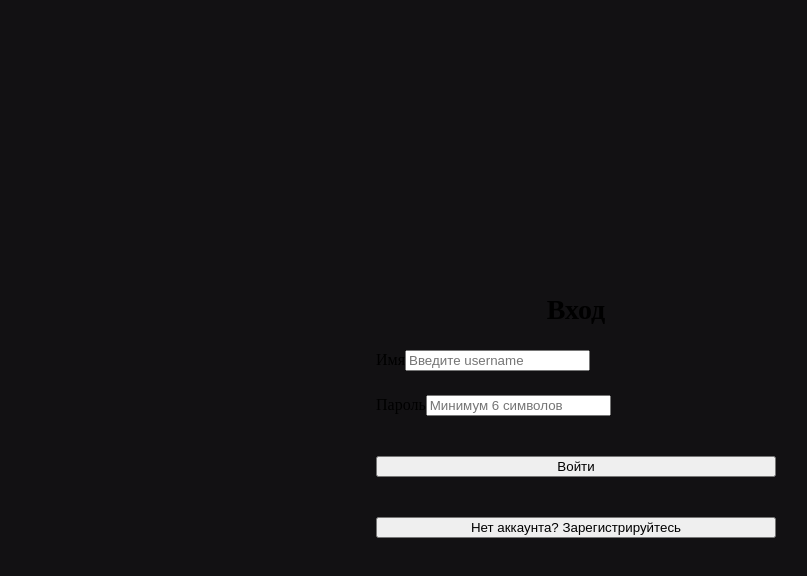
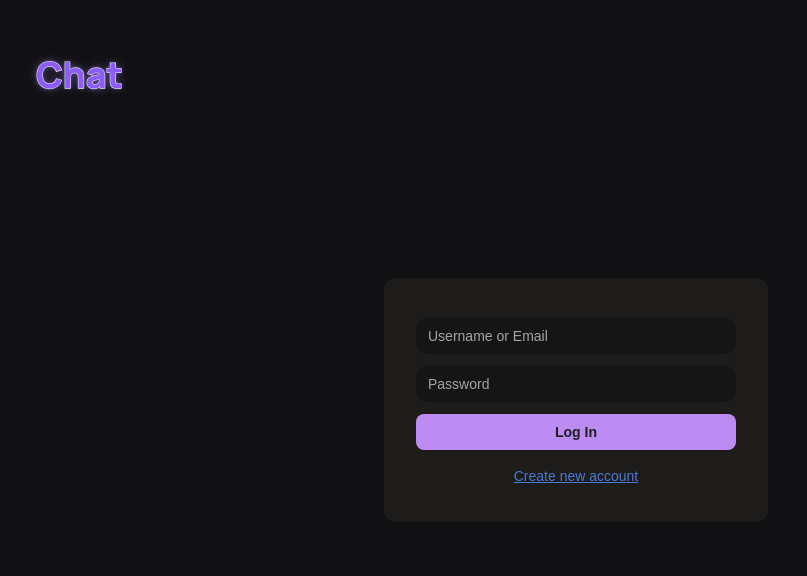
Before and after one commit to osipgas/social-network, a React (Create React App) app in the folder client/: page /login in a window 1280 px wide. Shown: the top 576 px of the page, without its empty margins (64-871 px from the left). Built offline with nearby package versions, Linux system fonts and the light colour scheme; a web font is replaced by a local one.

Commit message:
yay, nice commit, css and jss finished for profile and login completely

```diff
--- a/client/src/pages/LoginPage.js
+++ b/client/src/pages/LoginPage.js
@@ -65,42 +65,37 @@ export function LoginPage() {
 
   return (
     <div className="login-container">
+      <h1 className="page-title">Chat</h1>
       <div className="login-card">
-      <h1 className="login-title">
-        {isLogin ? 'Вход' : 'Регистрация'}
-      </h1>
 
       <InputWithLabel
-        label="Имя"
         type="text"
         name="username"
         value={formData.username}
         onChange={handleChange}
-        placeholder="Введите username"
+        placeholder= {isLogin ? "Username or Email" : "Username"}
       />
 
       {!isLogin && (
         <InputWithLabel
-          label="Почта"
           type="email"
           name="email"
           value={formData.email}
           onChange={handleChange}
-          placeholder="example@mail.com"
+          placeholder="Email"
         />
       )}
 
       <InputWithLabel
-        label="Пароль"
         type="password"
         name="password"
         value={formData.password}
         onChange={handleChange}
-        placeholder="Минимум 6 символов"
+        placeholder="Password"
       />
 
       <button onClick={handleSubmit} className="btn-primary">
-        {isLogin ? 'Войти' : 'Зарегистрироваться'}
+        {isLogin ? 'Log In' : 'Sign Up'}
       </button>
 
       {message && <p className="error-message">{message}</p>}
@@ -114,8 +109,8 @@ export function LoginPage() {
         className="link-button"
       >
         {isLogin
-          ? "Нет аккаунта? Зарегистрируйтесь"
-          : "Уже есть аккаунт? Войдите"}
+          ? "Create new account"
+          : "Already have an account?"}
       </button>
       </div>
     </div>
--- a/client/src/pages/MainLayout.js
+++ b/client/src/pages/MainLayout.js
@@ -23,32 +23,28 @@ export function MainLayout() {
   return (
     <div className="layout-container"> {/* (Переименован из .home-container) */}
 
-      {/* ЗДЕСЬ БУДЕТ "НАЧИНКА"
-        Это та самая "дыра", куда React Router будет
-        вставлять ProfilePage, SearchPage и т.д.
-      */}
+
+      <h1 className="page-title">Chat</h1>
+
       <div className="main-content">
         <Outlet />
       </div>
 
-      {/* А ЭТО ТВОЯ ПАНЕЛЬ - ОНА ТЕПЕРЬ ПОСТОЯННА
-        (Переименован из .home-actions в .bottom-nav для ясности)
-      */}
       <div className="bottom-nav">
         <button onClick={goToHome}>
-          <svg width="33" height="33" viewBox="0 0 33 33" fill="none" xmlns="http://www.w3.org/2000/svg"><path d="M1.5 16.8059C1.5 13.3732 1.5 11.6569 2.2788 10.2341C3.0576 8.81132 4.48042 7.92826 7.32604 6.16219L10.326 4.3003C13.3341 2.43343 14.8381 1.5 16.5 1.5C18.1619 1.5 19.6659 2.43343 22.674 4.3003L25.674 6.16218C28.5196 7.92826 29.9424 8.81132 30.7212 10.2341C31.5 11.6569 31.5 13.3732 31.5 16.8059V19.0875C31.5 24.9387 31.5 27.8644 29.7426 29.6821C27.9853 31.5 25.1568 31.5 19.5 31.5H13.5C7.84314 31.5 5.01473 31.5 3.25736 29.6821C1.5 27.8644 1.5 24.9387 1.5 19.0875V16.8059Z" stroke="currentColor" stroke-width="3"/></svg>
+          <svg width="33" height="33" viewBox="0 0 33 33" fill="none" xmlns="http://www.w3.org/2000/svg"><path d="M1.5 16.8059C1.5 13.3732 1.5 11.6569 2.2788 10.2341C3.0576 8.81132 4.48042 7.92826 7.32604 6.16219L10.326 4.3003C13.3341 2.43343 14.8381 1.5 16.5 1.5C18.1619 1.5 19.6659 2.43343 22.674 4.3003L25.674 6.16218C28.5196 7.92826 29.9424 8.81132 30.7212 10.2341C31.5 11.6569 31.5 13.3732 31.5 16.8059V19.0875C31.5 24.9387 31.5 27.8644 29.7426 29.6821C27.9853 31.5 25.1568 31.5 19.5 31.5H13.5C7.84314 31.5 5.01473 31.5 3.25736 29.6821C1.5 27.8644 1.5 24.9387 1.5 19.0875V16.8059Z" stroke="currentColor" strokeWidth="3"/></svg>
         </button>
 
         <button onClick={goToSearch}>
-          <svg width="33" height="33" viewBox="0 0 33 33" fill="none" xmlns="http://www.w3.org/2000/svg"><path d="M24.2647 24.2582L31.5 31.5M28.1667 14.8333C28.1667 22.1972 22.1972 28.1667 14.8333 28.1667C7.46953 28.1667 1.5 22.1972 1.5 14.8333C1.5 7.46953 7.46953 1.5 14.8333 1.5C22.1972 1.5 28.1667 7.46953 28.1667 14.8333Z" stroke="currentColor" stroke-width="3" stroke-linecap="round" stroke-linejoin="round"/></svg>
+          <svg width="33" height="33" viewBox="0 0 33 33" fill="none" xmlns="http://www.w3.org/2000/svg"><path d="M24.2647 24.2582L31.5 31.5M28.1667 14.8333C28.1667 22.1972 22.1972 28.1667 14.8333 28.1667C7.46953 28.1667 1.5 22.1972 1.5 14.8333C1.5 7.46953 7.46953 1.5 14.8333 1.5C22.1972 1.5 28.1667 7.46953 28.1667 14.8333Z" stroke="currentColor" strokeWidth="3" strokeLinecap="round" strokeLinejoin="round"/></svg>
         </button>
 
         <button onClick={goToChats}>
-          <svg width="33" height="33" viewBox="0 0 33 33" fill="none" xmlns="http://www.w3.org/2000/svg"><path d="M16.5 31.5C24.7842 31.5 31.5 24.7842 31.5 16.5C31.5 8.21572 24.7842 1.5 16.5 1.5C8.21572 1.5 1.5 8.21572 1.5 16.5C1.5 18.8995 2.06343 21.1674 3.06519 23.1787C3.33141 23.7132 3.42001 24.3241 3.26568 24.9009L2.37227 28.2401C1.98443 29.6895 3.31051 31.0155 4.76002 30.6278L8.09909 29.7344C8.6759 29.58 9.28682 29.6686 9.8213 29.9347C11.8326 30.9366 14.1004 31.5 16.5 31.5Z" stroke="currentColor" stroke-width="3"/></svg>
+          <svg width="33" height="33" viewBox="0 0 33 33" fill="none" xmlns="http://www.w3.org/2000/svg"><path d="M16.5 31.5C24.7842 31.5 31.5 24.7842 31.5 16.5C31.5 8.21572 24.7842 1.5 16.5 1.5C8.21572 1.5 1.5 8.21572 1.5 16.5C1.5 18.8995 2.06343 21.1674 3.06519 23.1787C3.33141 23.7132 3.42001 24.3241 3.26568 24.9009L2.37227 28.2401C1.98443 29.6895 3.31051 31.0155 4.76002 30.6278L8.09909 29.7344C8.6759 29.58 9.28682 29.6686 9.8213 29.9347C11.8326 30.9366 14.1004 31.5 16.5 31.5Z" stroke="currentColor" strokeWidth="3"/></svg>
         </button>
 
         <button onClick={goToProfile}>
-          <svg width="21" height="32" viewBox="0 0 21 32" fill="none" xmlns="http://www.w3.org/2000/svg"><path d="M10.4668 14.5C14.0567 14.5 16.9668 11.5898 16.9668 8C16.9668 4.41015 14.0567 1.5 10.4668 1.5C6.87695 1.5 3.9668 4.41015 3.9668 8C3.9668 11.5898 6.87695 14.5 10.4668 14.5Z" stroke="currentColor" stroke-width="3" stroke-linecap="round" stroke-linejoin="round"/><path d="M10.5078 19.2222C13.0168 19.2222 15.4445 19.8616 17.2256 21.0493C18.693 22.028 19.3794 23.2133 19.4678 24.3667L19.4775 24.5972C19.4733 25.742 18.8748 26.9333 17.5039 27.9526L17.2188 28.1548C15.4306 29.3549 12.9982 29.9994 10.4893 29.9995C7.97927 29.9995 5.54531 29.3548 3.75684 28.1538L3.75195 28.1509L3.46777 27.9517C2.09607 26.9419 1.5 25.7478 1.5 24.6147C1.50001 23.4059 2.1782 22.1143 3.7627 21.0513L3.76367 21.0522C5.56199 19.8616 7.99926 19.2222 10.5078 19.2222Z" stroke="currentColor" stroke-width="3"/></svg>
+          <svg width="21" height="32" viewBox="0 0 21 32" fill="none" xmlns="http://www.w3.org/2000/svg"><path d="M10.4668 14.5C14.0567 14.5 16.9668 11.5898 16.9668 8C16.9668 4.41015 14.0567 1.5 10.4668 1.5C6.87695 1.5 3.9668 4.41015 3.9668 8C3.9668 11.5898 6.87695 14.5 10.4668 14.5Z" stroke="currentColor" strokeWidth="3" strokeLinecap="round" strokeLinejoin="round"/><path d="M10.5078 19.2222C13.0168 19.2222 15.4445 19.8616 17.2256 21.0493C18.693 22.028 19.3794 23.2133 19.4678 24.3667L19.4775 24.5972C19.4733 25.742 18.8748 26.9333 17.5039 27.9526L17.2188 28.1548C15.4306 29.3549 12.9982 29.9994 10.4893 29.9995C7.97927 29.9995 5.54531 29.3548 3.75684 28.1538L3.75195 28.1509L3.46777 27.9517C2.09607 26.9419 1.5 25.7478 1.5 24.6147C1.50001 23.4059 2.1782 22.1143 3.7627 21.0513L3.76367 21.0522C5.56199 19.8616 7.99926 19.2222 10.5078 19.2222Z" stroke="currentColor" strokeWidth="3"/></svg>
         </button>
       </div>
     </div>
--- a/client/src/styles/MainLayout.css
+++ b/client/src/styles/MainLayout.css
@@ -95,3 +95,27 @@ html, body {
   transition: stroke 0.25s ease;
   stroke: var(--border-hover); /* меняем цвет SVG при hover */
 }
+
+.page-title {
+  z-index: 100;
+  font-family: 'Manrope', sans-serif;
+  margin: 0;
+  position: absolute;
+  top: 50px;
+  left: 100px;
+  font-size: 36px;
+  font-weight: 750;
+
+  /* === ОСНОВНОЙ ЦВЕТ: глубокий, премиальный фиолетовый === */
+  color: #8B5CF6;        /* ← мягкий, но насыщенный (в духе Figma + Phantom) */
+
+  /* === БЕЛАЯ ОБВОДКА: чёткость и глубина === */
+  -webkit-text-stroke: 1.3px #FFFFFF;
+  paint-order: stroke fill;
+
+  /* === ЛЁГКОЕ НЕОНОВОЕ СВЕЧЕНИЕ: премиум, не слепит === */
+  text-shadow:
+    0 0 4px rgba(167, 139, 250, 0.4),   /* внутреннее мягкое */
+    0 0 8px rgba(167, 139, 250, 0.3),   /* среднее */
+    0 0 16px rgba(167, 139, 250, 0.2);  /* внешнее, едва заметное */
+}
--- a/client/src/styles/loginPage.css
+++ b/client/src/styles/loginPage.css
@@ -1,42 +1,136 @@
-.login-container {
-  min-height: 100vh;
-  display: flex;
-  align-items: center;
-  justify-content: center;
-  padding: 16px;
+:root {
+  /* === ОСНОВНЫЕ ЦВЕТА === */
+  --bg-primary: #121113;        /* фон страницы */
+  --text-primary: #ECEBE4;      /* основной текст */
+  --text-secondary: #a5a5a5;    /* второстепенный (подписи) */
+  --desc-border: #282a2c;
+  --bg-card: #1e1b1b;           /* фон карточек (description) */
+  --border-normal: #ECEBE4;     /* обычная рамка */
+  --border-hover: #bc8cf2;      /* рамка при наведении */
+  --editing-border-hover: #f09a37;
+  --hover-bg: rgba(236, 235, 228, 0.1); /* фон кнопки при ховере */
+  --green: #61c554;
+  --dark-purple: #3C096C;
+  --red: #ed6a5e;
 }
 
+/* Центрируем форму по центру экрана */
+.login-container {
+  background: var(--bg-primary);
+  height: 100vh;
+  display: flex;
+  justify-content: center;
+  align-items: center;
+}
+
+/* Карточка */
 .login-card {
-  width: 100%;
-  max-width: 400px;
+  width: 320px;
+  padding: 40px 32px 32px 32px;
+  background: var(--bg-card);
+  border-radius: 12px; /* округление */
+  box-shadow: 0 4px 12px rgba(0,0,0,0.08); /* легкая тень */
   display: flex;
   flex-direction: column;
-  gap: 24px;
+  gap: 12px;
 }
 
-.login-title {
-  margin: 0;
-  text-align: center;
-  font-size: 28px;
-  font-weight: bold;
+/* Кнопка входа/регистрации */
+.btn-primary {
+  font-size: 14px;
+  padding: 10px;
+  background: var(--border-hover);
+  color: #1e1e1e;
+  border: none;
+  border-radius: 8px;
+
+  cursor: pointer;
+  font-weight: 600;
+  transition: all 0.2s ease;
 }
 
-.btn-primary,
-.link-button {
-  margin-top: 16px;
+.btn-primary:hover {
+  background: var(--editing-border-hover);
+  transform: scale(1.02);
 }
 
+/* Кнопка-ссылка (переключение login/register) */
+.link-button {
+  background: none;
+  border: none;
+  padding: 6px;
+  color: #4a7bd3;
+  cursor: pointer;
+  text-decoration: underline;
+  font-size: 14px;
+}
+
+/* Ошибка */
 .error-message {
-  margin-top: 16px;
+  color: #d9534f;
+  font-size: 14px;
+  margin-top: -4px;
   text-align: center;
 }
 
-/* Адаптивность */
-@media (max-width: 480px) {
-  .login-card {
-    gap: 20px;
-  }
-  .login-title {
-    font-size: 24px;
-  }
+
+
+/* === INPUTS === */
+.login-card input {
+  width: 100%;
+  box-sizing: border-box;
+  padding: 10px 12px;
+  font-size: 14px;
+
+  background: #161515;               /* тёмный фон как у карточки */
+  color: var(--text-primary);        /* светлый текст */
+  border: none;
+  border-radius: 10px;               /* такие же скругления как кнопка */
+
+  outline: none;
 }
+
+.login-card input::placeholder {
+  color: var(--text-secondary);
+}
+
+/* hover эффект */
+.login-card input:hover {
+  border-color: var(--border-hover);
+}
+
+/* focus эффект */
+.login-card input:focus {
+  background: #1d1c1c;
+}
+
+/* если хочешь "рамку как у аватарки" */
+.login-card input:focus {
+  outline: 2px solid var(--border-hover);
+  outline-offset: 3px;
+}
+
+
+.page-title {
+  z-index: 100;
+  font-family: 'Manrope', sans-serif;
+  margin: 0;
+  position: absolute;
+  top: 50px;
+  left: 100px;
+  font-size: 36px;
+  font-weight: 750;
+
+  /* === ОСНОВНОЙ ЦВЕТ: глубокий, премиальный фиолетовый === */
+  color: #8B5CF6;        /* ← мягкий, но насыщенный (в духе Figma + Phantom) */
+
+  /* === БЕЛАЯ ОБВОДКА: чёткость и глубина === */
+  -webkit-text-stroke: 1.3px #FFFFFF;
+  paint-order: stroke fill;
+
+  /* === ЛЁГКОЕ НЕОНОВОЕ СВЕЧЕНИЕ: премиум, не слепит === */
+  text-shadow:
+    0 0 4px rgba(167, 139, 250, 0.4),   /* внутреннее мягкое */
+    0 0 8px rgba(167, 139, 250, 0.3),   /* среднее */
+    0 0 16px rgba(167, 139, 250, 0.2);  /* внешнее, едва заметное */
+}
```
Also changed, not shown: client/src/pages/ProfilePage.js (+13 -14 lines), client/src/styles/ProfilePage.css (+1 -21 lines), 1 other file (tests, documents, lock files or other folders).
